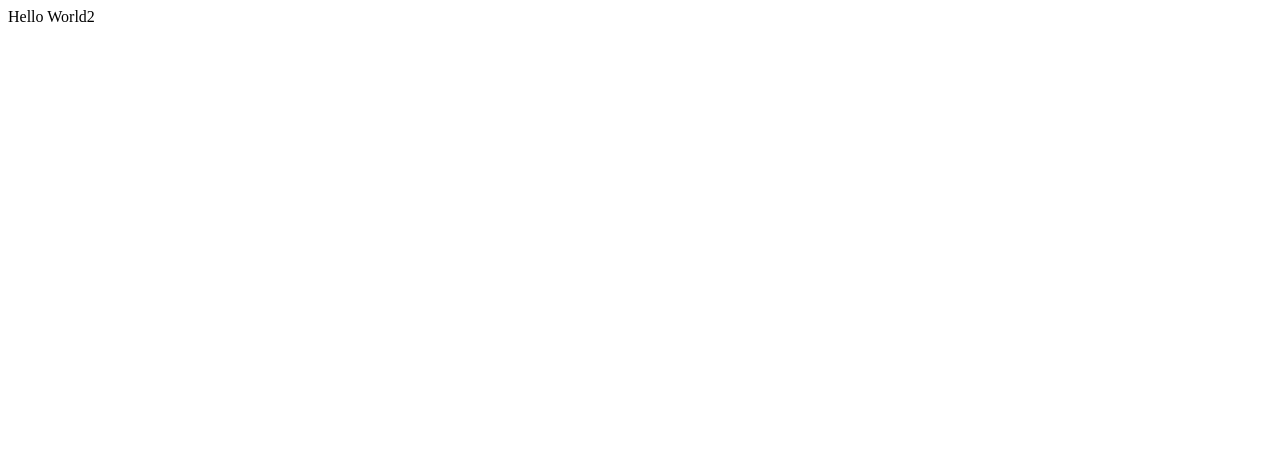
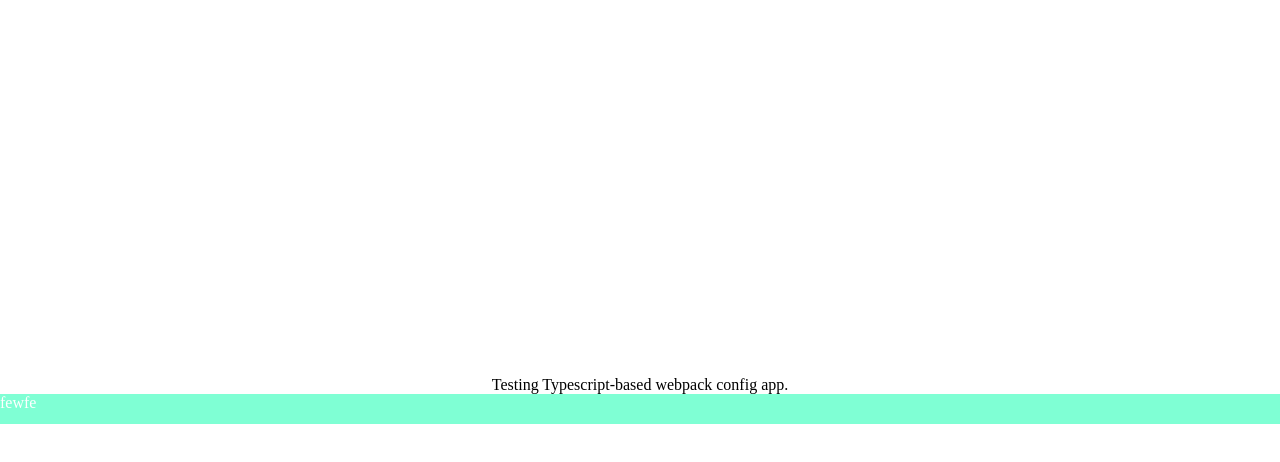
Before and after one commit to judoaseeta/webpack-config-tsbased, a React app: page / in a window 1280 px wide. Shown: the top 462 px of the page. Built offline with nearby package versions, Linux system fonts and the light colour scheme; the HTML template or start-up script is replaced by a standard one.

Commit message:
update 2

```diff
--- a/package.json
+++ b/package.json
@@ -23,8 +23,8 @@
         "eslint-webpack-plugin": "^2.5.4",
         "html-webpack-plugin": "^5.3.1",
         "mini-css-extract-plugin": "^1.6.0",
-    "mini-html-webpack-plugin": "^3.1.3",
         "prettier": "^2.3.1",
+        "sass": "^1.35.1",
         "sass-loader": "^12.1.0",
         "style-loader": "^2.0.0",
         "ts-loader": "^9.2.3",
@@ -40,8 +40,7 @@
         "lint": "node_modules/.bin/eslint ./webpack/**/*.{ts}",
         "lint:fix": "node_modules/.bin/eslint --fix ./webpack/**/*.{ts}",
         "prettier": "prettier --write --config ./.prettierrc.js ./webpack/**/*.{ts,tsx}",
-    "start": "cross-env TS_NODE_PROJECT='./typescript/tsconfig-for-webpack.json' webpack --mode=development --config ./webpack/client.ts",
-    "dev": "cross-env TS_NODE_PROJECT='./typescript/tsconfig-for-webpack.json' webpack-cli serve  --mode=development --env=dev  --config ./webpack/client.ts"
+        "start": "cross-env TS_NODE_PROJECT='./typescript/tsconfig-for-webpack.json' webpack-cli serve  --mode=development --env=dev  --config ./webpack/client.ts"
     },
     "dependencies": {
         "react": "^17.0.2",
--- /dev/null
+++ b/src/home.module.css
@@ -0,0 +1,6 @@
+.region {
+    background-color: aquamarine;
+    width: 100%;
+    height: 30px;
+    color: white;
+}
--- /dev/null
+++ b/src/home.module.scss
@@ -0,0 +1,8 @@
+.container {
+    width: 100vw;
+    height: 100vh;
+    display: flex;
+    justify-content: center;
+    align-items: center;
+    flex-direction: column;
+}
--- /dev/null
+++ b/src/home.tsx
@@ -0,0 +1,13 @@
+import React from 'react'
+
+import './index.scss'
+import styles from './home.module.scss'
+import styles2 from './home.module.css'
+export default function Home() {
+    return <div
+        className={styles.container}
+    >
+        Testing Typescript-based webpack config app.
+        <div className={styles2.region}>fewfe</div>
+    </div>
+}
--- /dev/null
+++ b/src/index.scss
@@ -0,0 +1,4 @@
+body {
+    margin: 0;
+    padding: 0;
+}
--- a/src/index.tsx
+++ b/src/index.tsx
@@ -1,8 +1,8 @@
 import React from 'react'
 import { render } from 'react-dom'
-
+import Home from './home'
 const container = document.getElementById('root')
 
-const App = render(<div>Hello World2</div>, container)
+const App = render(<Home />, container)
 
 export default App
```
Also changed, not shown: src/global.d.ts (added, +12 -0 lines), webpack/client.ts (+6 -1 lines), webpack/modules/styles/css.ts (+15 -11 lines), webpack/modules/styles/scss.ts (+19 -12 lines), webpack/types.ts (+7 -1 lines), 2 other files (tests, documents, lock files or other folders). Lines whose indentation alone changed are shown as unchanged.
